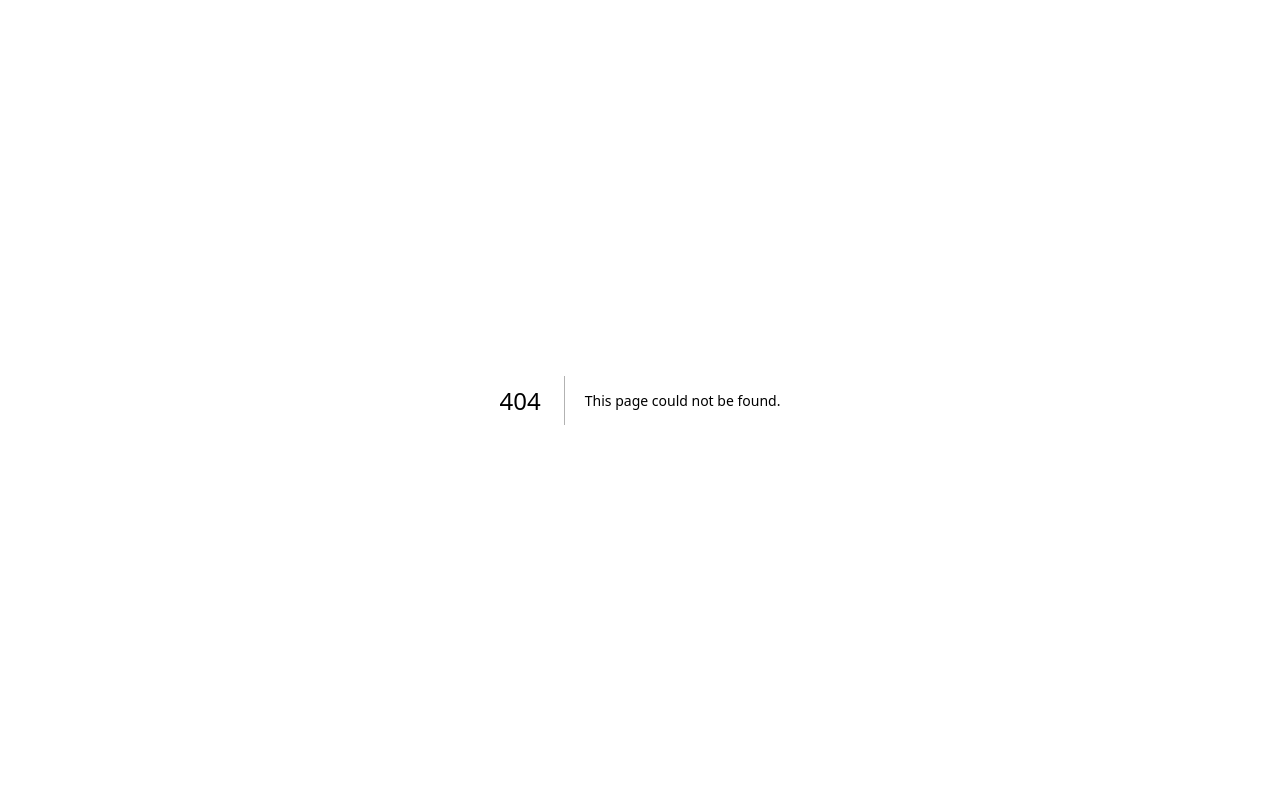
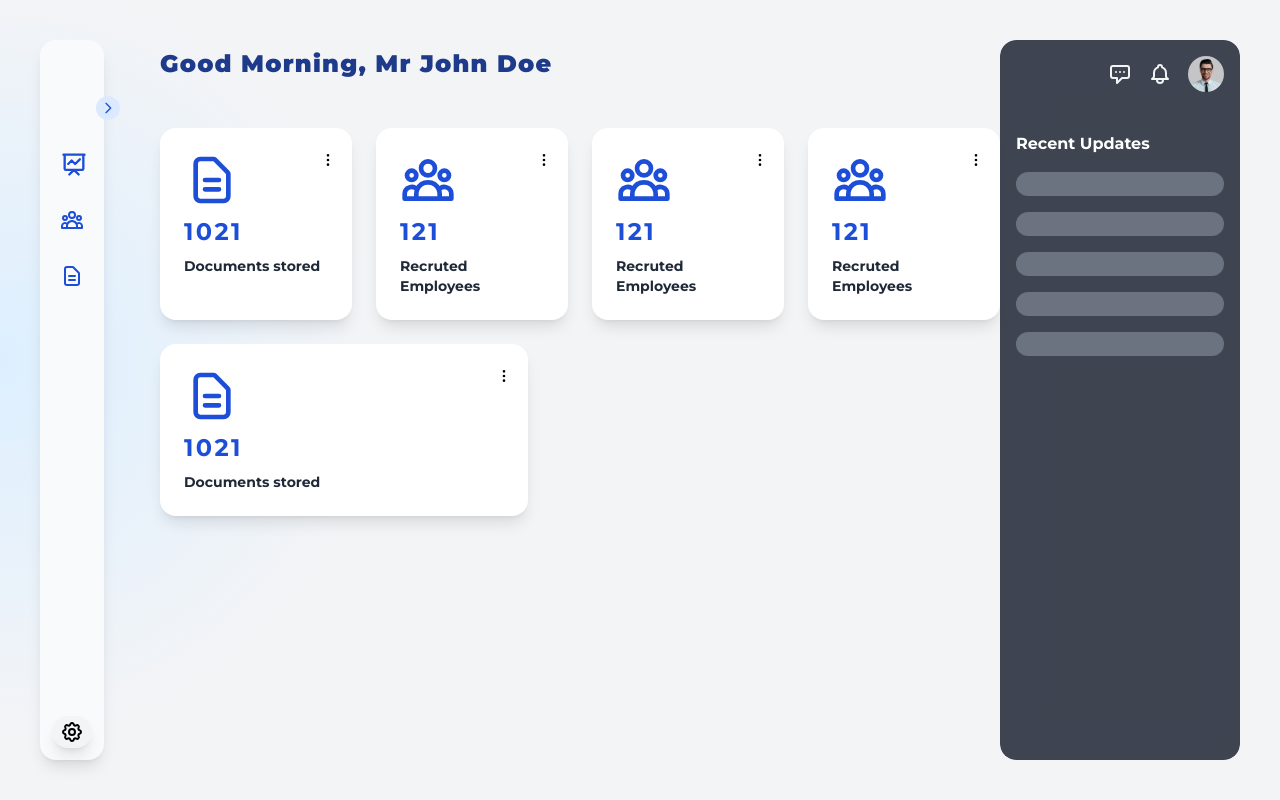
Before and after one commit to Dopeamin/junior_hackathon, a Next.js app: page /dashboard/1 in a window 1280 px wide. Before the commit this address had no page. Built offline with nearby package versions, Linux system fonts and the light colour scheme.

Commit message:
finishes user bar

```diff
--- /dev/null
+++ b/components/_shared/icons/bell.icon.tsx
@@ -0,0 +1,19 @@
+export const BellIcon = () => {
+  return (
+    <svg
+      className="w-6 h-6"
+      fill="none"
+      stroke="currentColor"
+      viewBox="0 0 24 24"
+      xmlns="http://www.w3.org/2000/svg"
+    >
+      <path
+        strokeLinecap="round"
+        strokeLinejoin="round"
+        strokeWidth={2}
+        className="text-gray-100"
+        d="M15 17h5l-1.405-1.405A2.032 2.032 0 0118 14.158V11a6.002 6.002 0 00-4-5.659V5a2 2 0 10-4 0v.341C7.67 6.165 6 8.388 6 11v3.159c0 .538-.214 1.055-.595 1.436L4 17h5m6 0v1a3 3 0 11-6 0v-1m6 0H9"
+      />
+    </svg>
+  );
+};
--- a/components/_shared/icons/document.icon.tsx
+++ b/components/_shared/icons/document.icon.tsx
@@ -1,7 +1,7 @@
-export const DocumentIcon = () => {
+export const DocumentIcon = ({ className }: { className?: string }) => {
   return (
     <svg
-      className="w-6 h-6"
+      className={className || "w-6 h-6"}
       fill="none"
       stroke="currentColor"
       viewBox="0 0 24 24"
--- /dev/null
+++ b/components/_shared/icons/dots.icon.tsx
@@ -0,0 +1,18 @@
+export const DotsIcon = () => {
+  return (
+    <svg
+      className="w-4 h-4"
+      fill="none"
+      stroke="currentColor"
+      viewBox="0 0 24 24"
+      xmlns="http://www.w3.org/2000/svg"
+    >
+      <path
+        strokeLinecap="round"
+        strokeLinejoin="round"
+        strokeWidth={2}
+        d="M12 5v.01M12 12v.01M12 19v.01M12 6a1 1 0 110-2 1 1 0 010 2zm0 7a1 1 0 110-2 1 1 0 010 2zm0 7a1 1 0 110-2 1 1 0 010 2z"
+      />
+    </svg>
+  );
+};
--- /dev/null
+++ b/components/_shared/icons/message.icon.tsx
@@ -0,0 +1,19 @@
+export const MessageIcon = () => {
+  return (
+    <svg
+      className="w-6 h-6"
+      fill="none"
+      stroke="currentColor"
+      viewBox="0 0 24 24"
+      xmlns="http://www.w3.org/2000/svg"
+    >
+      <path
+        strokeLinecap="round"
+        strokeLinejoin="round"
+        strokeWidth={2}
+        className="text-gray-100"
+        d="M8 10h.01M12 10h.01M16 10h.01M9 16H5a2 2 0 01-2-2V6a2 2 0 012-2h14a2 2 0 012 2v8a2 2 0 01-2 2h-5l-5 5v-5z"
+      />
+    </svg>
+  );
+};
--- a/components/_shared/icons/user-group.icon.tsx
+++ b/components/_shared/icons/user-group.icon.tsx
@@ -1,7 +1,7 @@
-export const UserGroupIcon = () => {
+export const UserGroupIcon = ({ className }: { className?: string }) => {
   return (
     <svg
-      className="w-6 h-6"
+      className={className || "w-6 h-6"}
       fill="none"
       stroke="currentColor"
       viewBox="0 0 24 24"
--- /dev/null
+++ b/components/dashboard/card.tsx
@@ -0,0 +1,10 @@
+export const Card = ({ children, bgColor }: any) => {
+  return (
+    <div
+      className="p-6 rounded-2xl shadow-lg"
+      style={{ backgroundColor: bgColor }}
+    >
+      {children}
+    </div>
+  );
+};
--- a/pages/dashboard/index.tsx
+++ b/components/dashboard/layout.tsx
@@ -1,8 +1,9 @@
+import clsx from "clsx";
 import { useState } from "react";
-import { SideBar } from "../../components/dashboard/sidebar";
+import { SideBar } from "./sidebar";
 
-export default function Dashboard() {
-  const [collapsed, collapse] = useState(false);
+export const DashboardLayout = ({ children }: any) => {
+  const [collapsed, collapse] = useState(true);
 
   return (
     <div className="relative min-h-[100vh] w-full">
@@ -14,7 +15,14 @@ export default function Dashboard() {
         ></SideBar>
       </div>
       <div className="z-2 fixed -top-10 -left-[50%] w-full h-[100vh] gradient-radial-2"></div>
-      <div className="relative ml-40"></div>
+      <div
+        className={clsx("relative w-full transition-all duration-500 ease-out", {
+          " pl-40": collapsed,
+          " pl-72": !collapsed,
+        })}
+      >
+        {children}
+      </div>
     </div>
   );
-}
+};
--- /dev/null
+++ b/components/dashboard/userbar.tsx
@@ -0,0 +1,37 @@
+import Image from "next/image";
+import { BellIcon } from "../_shared/icons/bell.icon";
+import { MessageIcon } from "../_shared/icons/message.icon";
+
+export const UserBar = () => {
+  return (
+    <div className="fixed right-0 top-0 z-2 w-80 h-screen p-10">
+      <div className="relative w-full h-full rounded-2xl p-4 flex flex-col gap-10 overflow-hidden">
+        <div className="absolute backdrop-blur-xl top-0 left-0 h-full w-full bg-gray-900 opacity-80"></div>
+        <div className="relative flex flex-row justify-end w-full gap-4 items-center">
+          <MessageIcon />
+          <BellIcon />
+          <div className="relative rounded-full w-9 h-9 overflow-hidden">
+            <Image
+              src="/johndoe.jpeg"
+              layout="fill"
+              objectFit="cover"
+              alt={"avatar"}
+            />
+          </div>
+        </div>
+        <div className="relative flex flex-col gap-4">
+          <h1 className="text-white font-bold text-base">Recent Updates</h1>
+          <div className="w-full rounded-full bg-gray-500 p-2 h-6"></div>
+
+          <div className="w-full rounded-full bg-gray-500 p-2 h-6"></div>
+
+          <div className="w-full rounded-full bg-gray-500 p-2 h-6"></div>
+
+          <div className="w-full rounded-full bg-gray-500 p-2 h-6"></div>
+
+          <div className="w-full rounded-full bg-gray-500 p-2 h-6"></div>
+        </div>
+      </div>
+    </div>
+  );
+};
--- /dev/null
+++ b/pages/dashboard/[slug].tsx
@@ -0,0 +1,111 @@
+import { Card } from "../../components/dashboard/card";
+import { DashboardLayout } from "../../components/dashboard/layout";
+import { UserBar } from "../../components/dashboard/userbar";
+import { DocumentIcon } from "../../components/_shared/icons/document.icon";
+import { DotsIcon } from "../../components/_shared/icons/dots.icon";
+import { UserGroupIcon } from "../../components/_shared/icons/user-group.icon";
+
+export async function getStaticPaths() {
+  return {
+    paths: [
+      { params: { slug: "overview" } },
+      { params: { slug: "documents" } },
+    ],
+    fallback: false,
+  };
+}
+
+export async function getStaticProps(context: any) {
+  return {
+    props: { slug: context.params.slug },
+  };
+}
+
+export default function Dashboard({ slug }: { slug: string }) {
+  return (
+    <DashboardLayout>
+      <div className="relative py-12 pr-80 w-full flex flex-col gap-6">
+        <h1 className="text-2xl font-black text-blue-900 tracking-wider mb-6">
+          Good Morning, Mr John Doe
+        </h1>
+        <div className="flex flex-row gap-6">
+          <Card bgColor="white">
+            <div className="flex relative flex-col gap-2 w-36">
+              <DocumentIcon className="h-14 w-14" />
+              <h1 className="text-blue-700 text-2xl font-bold tracking-widest">
+                1021
+              </h1>
+              <p className="text-gray-800 text-sm font-bold">
+                Documents stored
+              </p>
+              <div className="absolute top-0 -right-2 cursor-pointer">
+                <DotsIcon />
+              </div>
+            </div>
+          </Card>
+          <Card bgColor="white">
+            <div className="flex relative flex-col gap-2 w-36">
+              <UserGroupIcon className="h-14 w-14" />
+              <h1 className="text-blue-700 text-2xl font-bold tracking-widest">
+                121
+              </h1>
+              <p className="text-gray-800 text-sm font-bold">
+                Recruted Employees
+              </p>
+              <div className="absolute top-0 -right-2 cursor-pointer">
+                <DotsIcon />
+              </div>
+            </div>
+          </Card>
+          <Card bgColor="white">
+            <div className={"flex relative flex-col gap-2 w-36"}>
+              <UserGroupIcon className="h-14 w-14" />
+              <h1 className="text-blue-700 text-2xl font-bold tracking-widest">
+                121
+              </h1>
+              <p className="text-gray-800 text-sm font-bold">
+                Recruted Employees
+              </p>
+              <div className="absolute top-0 -right-2 cursor-pointer">
+                <DotsIcon />
+              </div>
+            </div>
+          </Card>
+          <Card bgColor="white">
+            <div className="flex relative flex-col gap-2 w-36">
+              <UserGroupIcon className="h-14 w-14" />
+              <h1 className="text-blue-700 text-2xl font-bold tracking-widest">
+                121
+              </h1>
+              <p className="text-gray-800 text-sm font-bold">
+                Recruted Employees
+              </p>
+              <div className="absolute top-0 -right-2 cursor-pointer">
+                <DotsIcon />
+              </div>
+            </div>
+          </Card>
+        </div>
+        <div className="flex flex-row gap-6">
+          <div className="flex flex-col">
+            <Card bgColor="white">
+              <div className="flex relative flex-col gap-2 w-80">
+                <DocumentIcon className="h-14 w-14" />
+                <h1 className="text-blue-700 text-2xl font-bold tracking-widest">
+                  1021
+                </h1>
+                <p className="text-gray-800 text-sm font-bold">
+                  Documents stored
+                </p>
+                <div className="absolute top-0 -right-2 cursor-pointer">
+                  <DotsIcon />
+                </div>
+              </div>
+            </Card>
+          </div>
+        </div>
+      </div>
+      <UserBar />
+    </DashboardLayout>
+  );
+}
```
Also changed, not shown: public/johndoe.jpeg (added).
